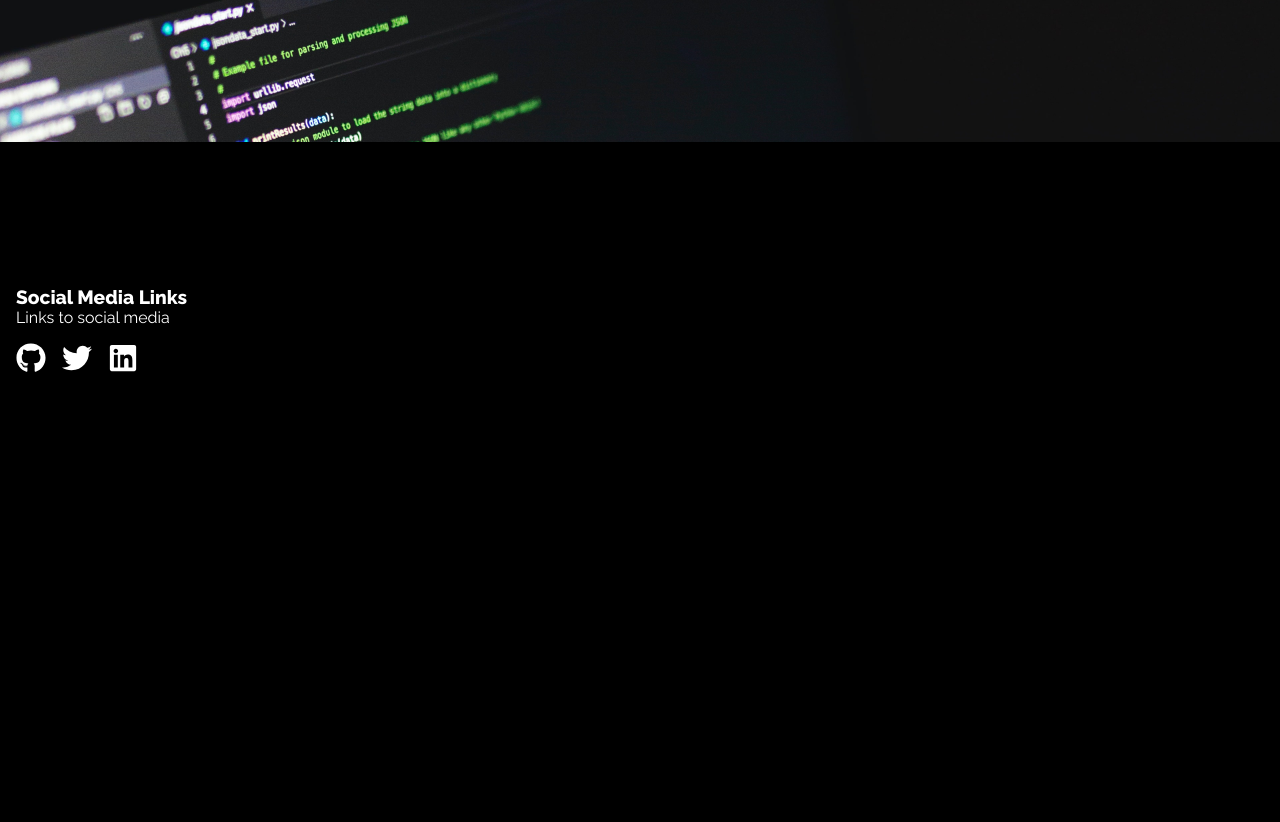
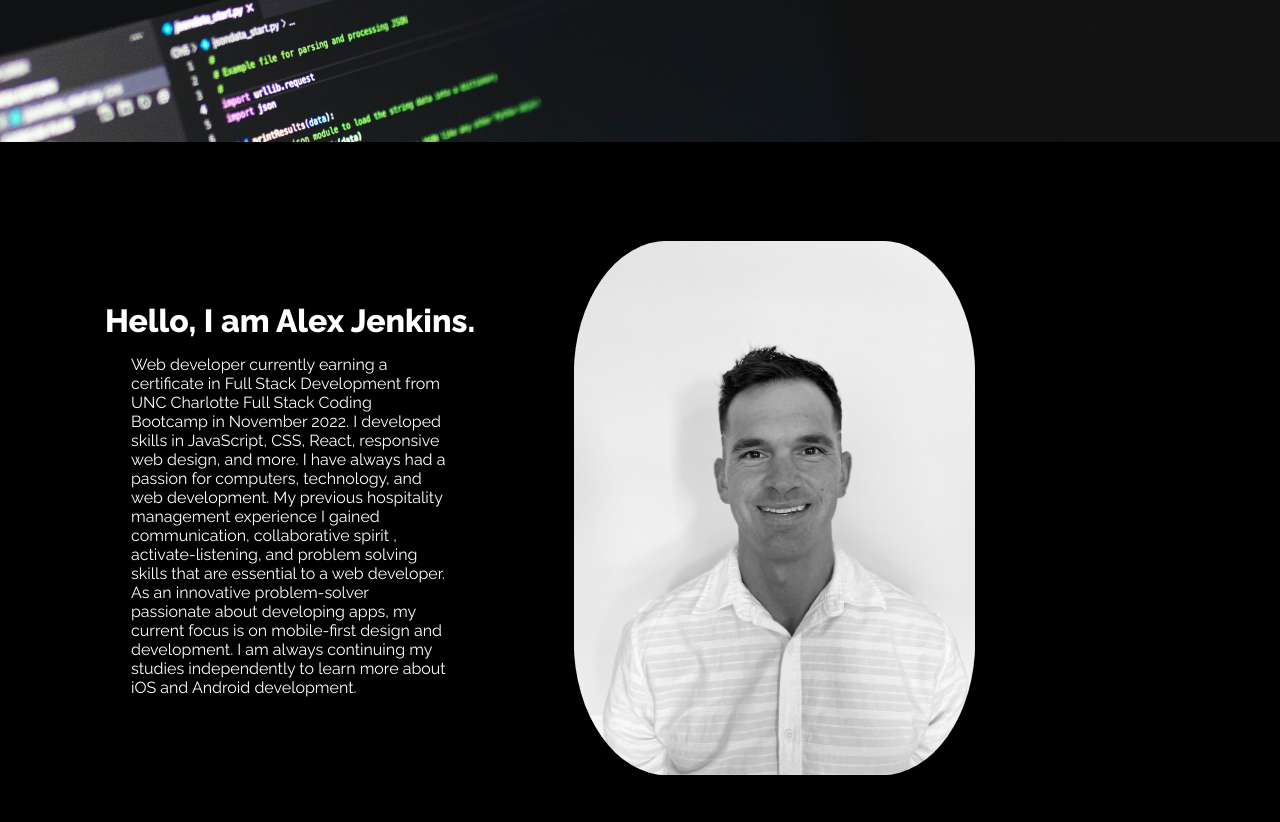
Before and after one commit to ajenkinsynwa/React-Portfolio, a React (Create React App) app: page /about in a window 1280 px wide. Shown: the part 498-1320 px from the top of the page. Before the commit the page ends 987 px from the top, so only its background shows below. Built offline with nearby package versions, Linux system fonts and the light colour scheme.

Commit message:
updated About Section

```diff
--- a/src/components/AboutSection.css
+++ b/src/components/AboutSection.css
@@ -0,0 +1,45 @@
+.about {
+  width: 100%;
+  margin: 1rem 0;
+  display: flex;
+  align-items: center;
+  justify-content: center;
+  flex-wrap: wrap;
+  height: 100%;
+}
+
+.about .left p {
+  text-align:left;
+  margin: auto;
+  padding: 1rem;
+  max-width: 350px;
+
+}
+
+.about .right {
+  max-width: 700px;
+}
+
+.right .img-container {
+  display: grid;
+
+  position: relative;
+  align-items: center;
+  text-align: center;
+
+}
+
+.img2 {
+  max-width: 80%;
+  border: 1px;
+  border-radius: 30%;
+  padding: 10%;
+
+}
+
+.right .top {
+  grid-column: 1 / span 8;
+  grid-row: 1;
+  padding-top: 1;
+  z-index: 5;
+}
--- a/src/components/AboutSection.js
+++ b/src/components/AboutSection.js
@@ -1,10 +1,26 @@
-import "./AboutContentStyles.css"
+import "./AboutSection.css"
 
 import React from 'react'
 
+import React1 from "../assets/profile.jpeg";
+
 function AboutSection() {
   return (
-    <div>AboutSection</div>
+    <div className="about">
+      <div className="left">
+        <h1> Hello, I am Alex Jenkins.</h1>
+        <p>Web developer currently earning a certificate in Full Stack Development from UNC Charlotte Full Stack Coding Bootcamp in November 2022. I developed skills in JavaScript, CSS, React, responsive web design, and more. I have always had a passion for computers, technology, and web development. My previous hospitality management experience I gained communication, collaborative spirit , activate-listening, and problem solving skills that are essential to a web developer. As an innovative problem-solver passionate about developing apps, my current focus is on mobile-first design and development. I am always continuing my studies independently to learn more about iOS and Android development.</p>
+
+      </div>
+      <div className="right">
+        <div className="img-container">
+
+        </div>
+        <div className="img-stack-top"></div>
+        <img src={React1} className="img2"
+        alt="profileimage"/>
+      </div>
+    </div>
   )
 }
 
--- a/src/components/HeroImgStyles.css
+++ b/src/components/HeroImgStyles.css
@@ -59,6 +59,7 @@
 
   .hero .content p {
     font-size: 1.4rem;
+
 }
 
 }
--- a/src/routes/About.js
+++ b/src/routes/About.js
@@ -2,12 +2,14 @@ import React from 'react'
 import Navbar from "../components/Navbar";
 import Footer from "../components/Footer";
 import HeroImg2 from '../components/heroImg2';
+import AboutSection from '../components/AboutSection';
 
 function About() {
   return (
     <div>
       <Navbar />
       <HeroImg2 heading="ABOUT." text="About Me"/>
+      <AboutSection/>
       <Footer />
     </div>
   )
--- a/src/routes/Contact.js
+++ b/src/routes/Contact.js
@@ -8,6 +8,7 @@ const Contact = () => {
    <div>
     <Navbar />
     <HeroImg2 heading="Contact." text="Contact Me" />
+
     <Footer />
    </div>
   )
```
Also changed, not shown: src/assets/profile.jpeg (added).
